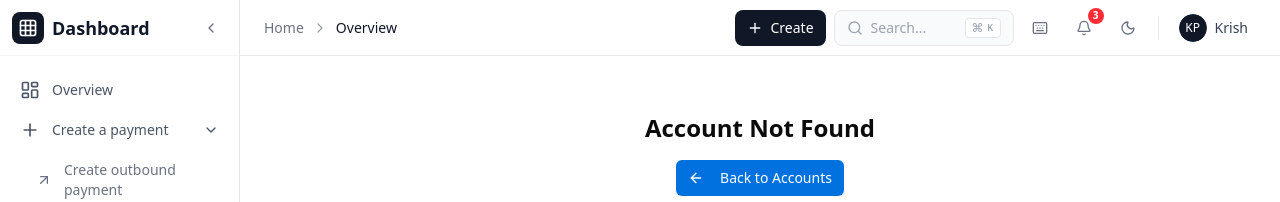
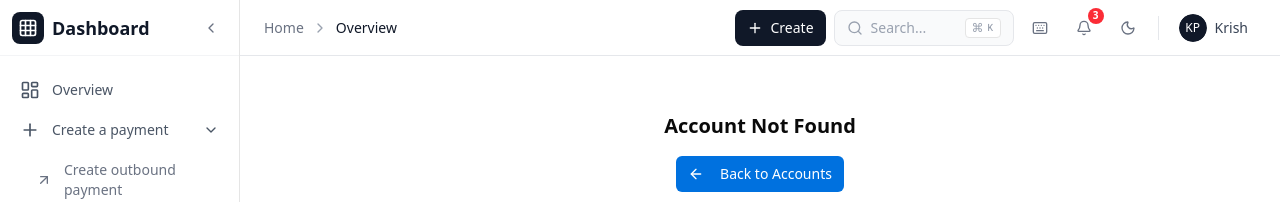
Before and after one commit to KrishPatell/instance-cloud-banking, a Next.js app: page /accounts/1/transactions in a window 1280 px wide. Shown: the top 202 px of the page. Built offline with nearby package versions, Linux system fonts and the light colour scheme.

Commit message:
polish(typography): Fix heading in accounts/[id]/transactions

```diff
--- a/src/app/accounts/[id]/transactions/page.tsx
+++ b/src/app/accounts/[id]/transactions/page.tsx
@@ -93,7 +93,7 @@ export default function AccountTransactionsPage({ params }: AccountTransactionsP
     return (
       <div className="container mx-auto py-8">
         <div className="text-center">
-          <h1 className="text-2xl font-bold mb-4">Account Not Found</h1>
+          <h1 className="text-xl font-semibold mb-4">Account Not Found</h1>
           <Button onClick={() => router.push("/accounts")}>
             <ArrowLeft className="w-4 h-4 mr-2" />
             Back to Accounts
```
